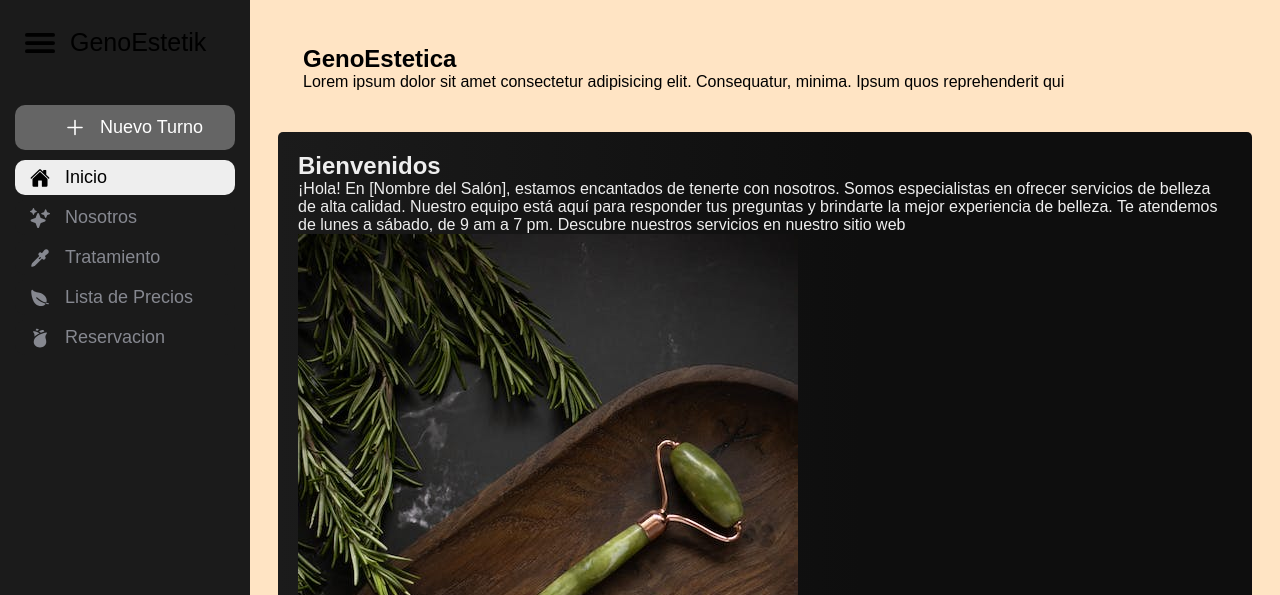
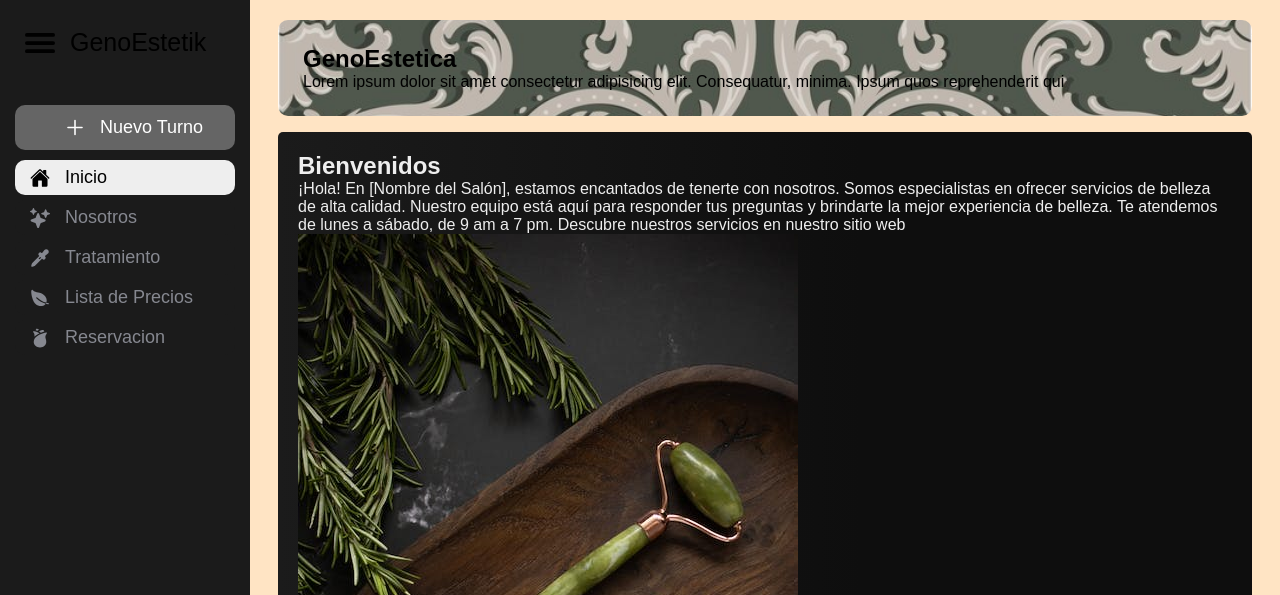
Before and after one commit to Pablo704/-Proyecto-Final, a plain HTML site: page index.html in a window 1280 px wide. Shown: the top 595 px of the page. Drawn offline with nearby package versions, Linux system fonts and the light colour scheme; files that its build step writes are made by us from their sources.

Commit message:
correcion-dx

```diff
--- a/scss/layout/_banner.scss
+++ b/scss/layout/_banner.scss
@@ -1,5 +1,6 @@
 /*------------------Banner Principal*/
 .banner{
+    background-image: url(/imagenes/banner2.jpg);
     text-align: start;
     background-position: center center;
     background-repeat: no-repeat;
```
